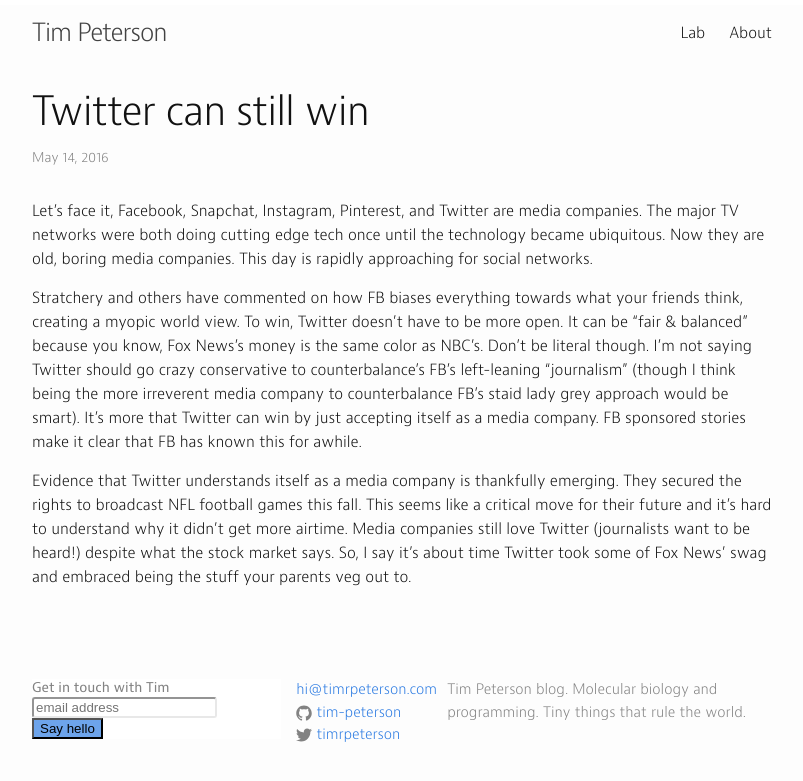
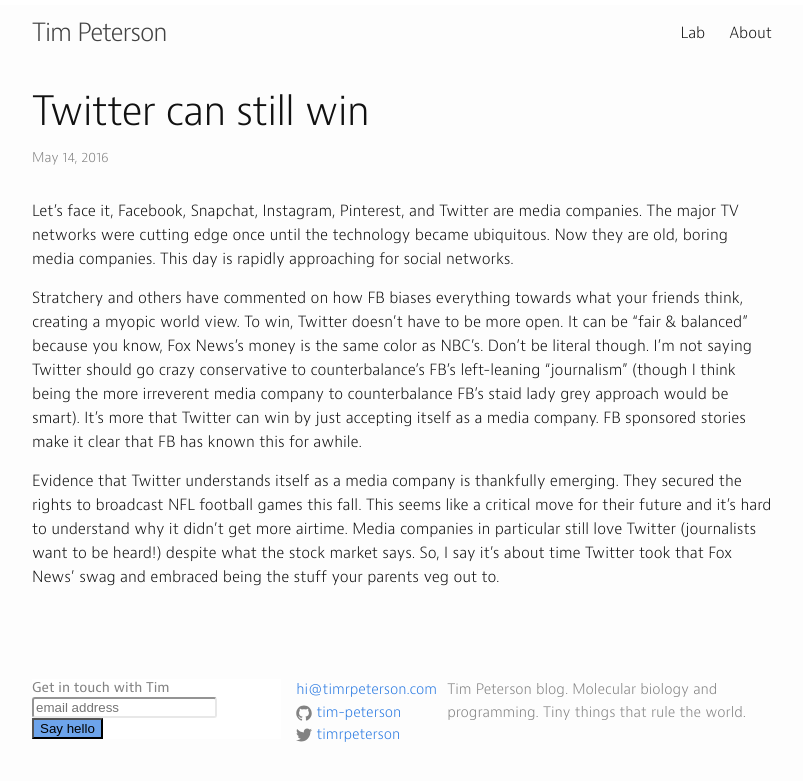
Before and after one commit to tim-peterson/timrpeterson, a Jekyll site: the page built from _posts/2016-05-14-twitter-can-still-win.markdown, in a window 1280 px wide. Shown: the top 781 px of the page, without its empty margins (238-1041 px from the left). Built offline with Jekyll 4.4.1, drawn with Linux system fonts in a browser that asks for light colours; comment, search, counter and statistics services are not loaded.

Commit message:
twitter phdstartup5

```diff
--- a/_posts/2016-05-14-twitter-can-still-win.markdown
+++ b/_posts/2016-05-14-twitter-can-still-win.markdown
@@ -7,8 +7,8 @@ comments: True
 ---
 
 
-Let's face it, Facebook, Snapchat, Instagram, Pinterest, and Twitter are media companies. The major TV networks were both doing cutting edge tech once until the technology became ubiquitous. Now they are old, boring media companies. This day is rapidly approaching for social networks.
+Let's face it, Facebook, Snapchat, Instagram, Pinterest, and Twitter are media companies. The major TV networks were cutting edge once until the technology became ubiquitous. Now they are old, boring media companies. This day is rapidly approaching for social networks.
 
 Stratchery and others have commented on how FB biases everything towards what your friends think, creating a myopic world view. To win, Twitter doesn't have to be more open. It can be "fair & balanced" because you know, Fox News's money is the same color as NBC's. Don't be literal though. I'm not saying Twitter should go crazy conservative to counterbalance's FB's left-leaning "journalism" (though I think being the more irreverent media company to counterbalance FB's staid lady grey approach would be smart). It's more that Twitter can win by just accepting itself as a media company. FB sponsored stories make it clear that FB has known this for awhile.
 
-Evidence that Twitter understands itself as a media company is thankfully emerging. They secured the rights to broadcast NFL football games this fall. This seems like a critical move for their future and it's hard to understand why it didn't get more airtime. Media companies still love Twitter (journalists want to be heard!) despite what the stock market says. So, I say it's about time Twitter took some of Fox News' swag and embraced being the stuff your parents veg out to.
+Evidence that Twitter understands itself as a media company is thankfully emerging. They secured the rights to broadcast NFL football games this fall. This seems like a critical move for their future and it's hard to understand why it didn't get more airtime. Media companies in particular still love Twitter (journalists want to be heard!) despite what the stock market says. So, I say it's about time Twitter took that Fox News' swag and embraced being the stuff your parents veg out to.
```
